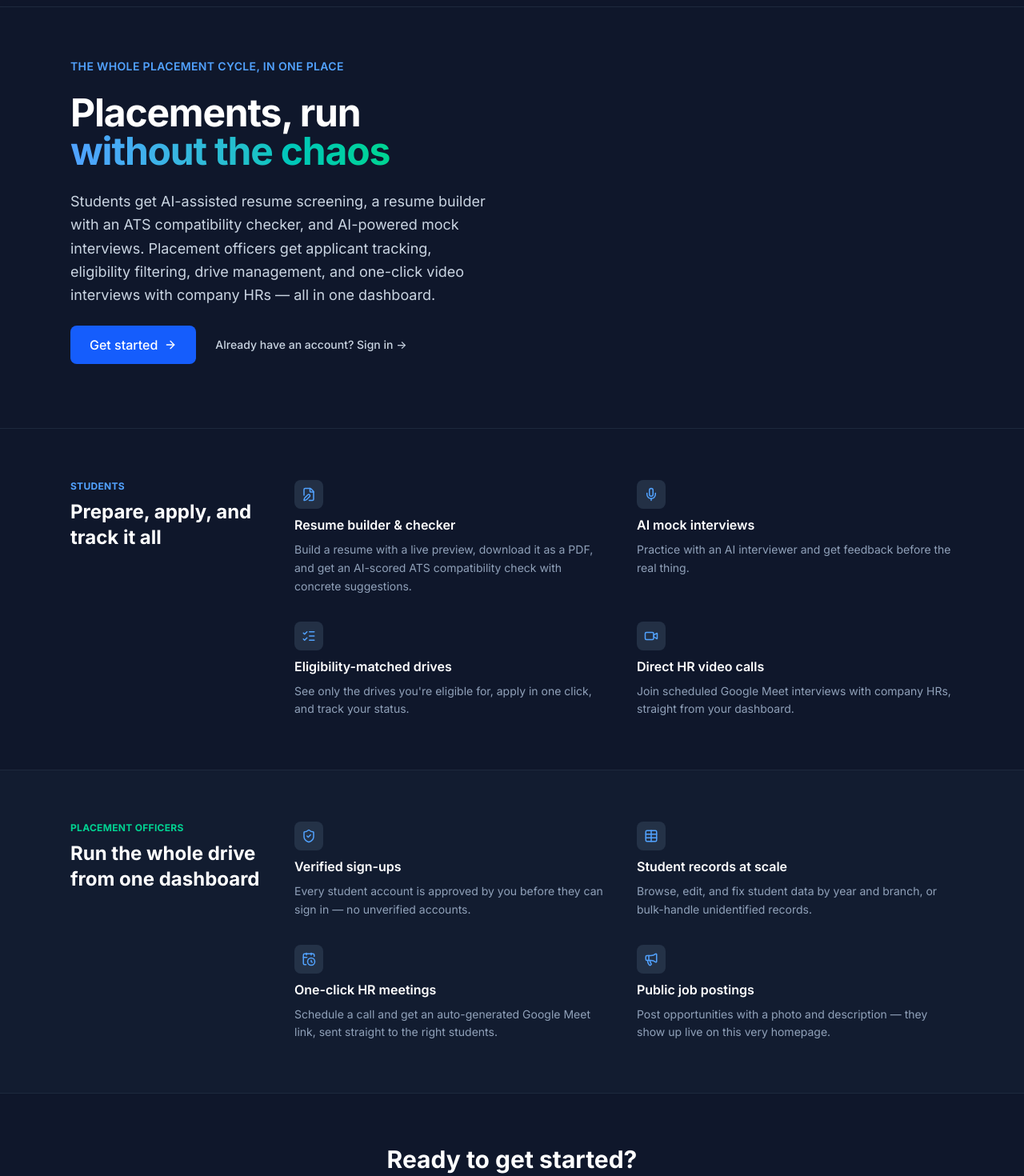
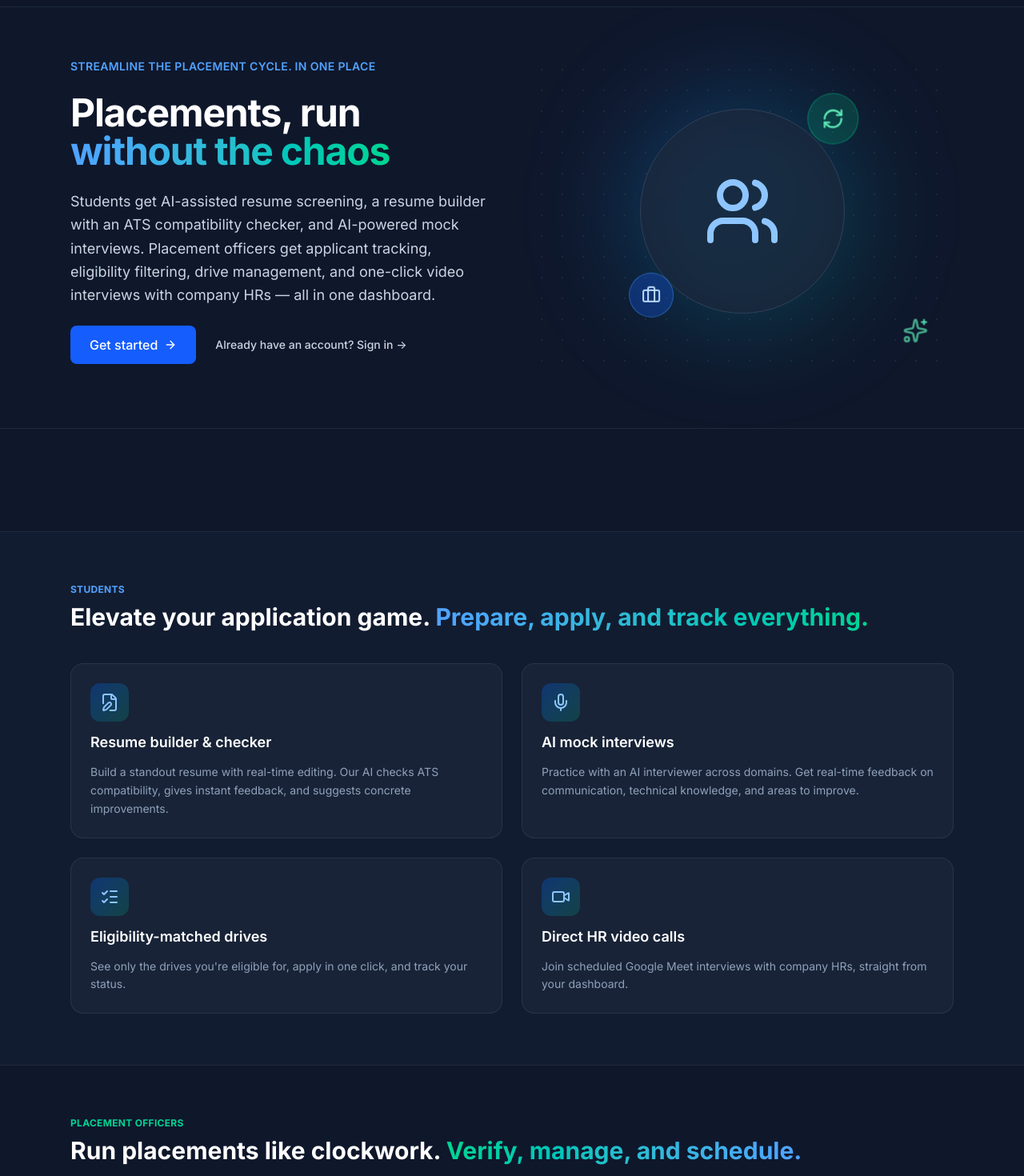
Before and after one commit to Kartiksingh45/placement-portal, a React (Vite) app: page / in a window 1280 px wide. Shown: the part 60-1530 px from the top of the page at 80% size. Built offline with nearby package versions, Linux system fonts and the light colour scheme; no server answers; the database is empty.

Commit message:
Redesign landing page hero with illustration, dot-grid background, and richer feature cards

```diff
--- a/src/pages/Home.tsx
+++ b/src/pages/Home.tsx
@@ -8,8 +8,11 @@ import {
   ListChecks,
   Megaphone,
   Mic,
+  RefreshCw,
   ShieldCheck,
+  Sparkles,
   Table,
+  Users,
   Video,
 } from 'lucide-react'
 import { useAuth } from '../contexts/auth-context'
@@ -26,12 +29,46 @@ function FeatureCard({
   description: string
 }) {
   return (
-    <div className="space-y-2">
-      <div className="w-9 h-9 rounded-lg bg-slate-700/60 flex items-center justify-center text-blue-400 shrink-0">
-        <Icon className="w-4.5 h-4.5" />
+    <div className="bg-slate-800/60 border border-slate-700/60 hover:border-slate-600 rounded-2xl p-6 space-y-3 transition-colors">
+      <div className="w-12 h-12 rounded-xl bg-gradient-to-br from-blue-600/30 to-emerald-500/20 flex items-center justify-center text-blue-300 shrink-0">
+        <Icon className="w-6 h-6" />
       </div>
-      <h3 className="font-semibold">{title}</h3>
+      <h3 className="font-semibold text-lg">{title}</h3>
       <p className="text-sm text-slate-400 leading-relaxed">{description}</p>
+    </div>
+  )
+}
+
+function DotGrid({ className = '' }: { className?: string }) {
+  return (
+    <div
+      className={`pointer-events-none absolute inset-0 opacity-25 ${className}`}
+      style={{
+        backgroundImage: 'radial-gradient(circle, #475569 1px, transparent 1px)',
+        backgroundSize: '26px 26px',
+      }}
+    />
+  )
+}
+
+function HeroIllustration() {
+  return (
+    <div className="relative h-[320px] sm:h-[380px] flex items-center justify-center">
+      <DotGrid className="rounded-3xl" />
+      <div className="absolute w-72 h-72 rounded-full bg-gradient-to-br from-blue-500/30 to-emerald-400/20 blur-3xl" />
+
+      <div className="relative flex items-center justify-center w-56 h-56 sm:w-64 sm:h-64 rounded-full bg-slate-800/70 border border-slate-700 backdrop-blur">
+        <Users className="w-20 h-20 sm:w-24 sm:h-24 text-blue-300" />
+
+        <div className="absolute -top-3 -right-3 sm:-top-4 sm:-right-4 w-14 h-14 sm:w-16 sm:h-16 rounded-full bg-emerald-500/20 border border-emerald-400/40 flex items-center justify-center animate-[float_7s_ease-in-out_infinite]">
+          <RefreshCw className="w-6 h-6 sm:w-7 sm:h-7 text-emerald-300" />
+        </div>
+        <div className="absolute -bottom-5 -left-5 sm:-bottom-6 sm:-left-6 w-12 h-12 sm:w-14 sm:h-14 rounded-full bg-blue-600/30 border border-blue-400/40 flex items-center justify-center animate-[float_8s_ease-in-out_infinite_1s]">
+          <Briefcase className="w-5 h-5 sm:w-6 sm:h-6 text-blue-200" />
+        </div>
+      </div>
+
+      <Sparkles className="absolute bottom-2 right-4 sm:right-10 w-7 h-7 sm:w-8 sm:h-8 text-emerald-300/70 animate-[float_6s_ease-in-out_infinite_2s]" />
     </div>
   )
 }
@@ -84,10 +121,11 @@ export default function Home() {
         </div>
       </header>
 
-      <section className="max-w-6xl mx-auto px-6 pt-16 pb-20 grid grid-cols-1 lg:grid-cols-2 gap-12 items-center">
+      <section className="relative overflow-hidden">
+        <div className="max-w-6xl mx-auto px-6 pt-16 pb-20 grid grid-cols-1 lg:grid-cols-2 gap-12 items-center">
           <div className="space-y-6 animate-[fadeInUp_0.5s_ease-out]">
             <p className="text-blue-400 text-sm font-semibold tracking-wide uppercase">
-            The whole placement cycle, in one place
+              Streamline the placement cycle. In one place
             </p>
             <h1 className="text-4xl sm:text-5xl font-bold tracking-tight">
               Placements, run{' '}
@@ -96,10 +134,10 @@ export default function Home() {
               </span>
             </h1>
             <p className="text-lg text-slate-300 leading-relaxed">
-            Students get AI-assisted resume screening, a resume builder with an ATS compatibility
-            checker, and AI-powered mock interviews. Placement officers get applicant tracking,
-            eligibility filtering, drive management, and one-click video interviews with company
-            HRs — all in one dashboard.
+              Students get AI-assisted resume screening, a resume builder with an ATS
+              compatibility checker, and AI-powered mock interviews. Placement officers get
+              applicant tracking, eligibility filtering, drive management, and one-click video
+              interviews with company HRs — all in one dashboard.
             </p>
             <div className="flex flex-wrap items-center gap-x-6 gap-y-3">
               <Link
@@ -115,29 +153,41 @@ export default function Home() {
             </div>
           </div>
 
-        <div id="opportunities" className="animate-[fadeInUp_0.6s_ease-out]">
+          <div className="animate-[fadeInUp_0.6s_ease-out]">
+            <HeroIllustration />
+          </div>
+        </div>
+      </section>
+
+      <section id="opportunities" className="border-t border-slate-800 py-16">
+        <div className="max-w-2xl mx-auto px-6">
           <JobTicker />
         </div>
       </section>
 
-      <section id="students" className="border-t border-slate-800 py-16">
-        <div className="max-w-6xl mx-auto px-6 grid grid-cols-1 lg:grid-cols-[240px_1fr] gap-10">
+      <section id="students" className="border-t border-slate-800 py-16 bg-slate-800/30">
+        <div className="max-w-6xl mx-auto px-6 space-y-10">
           <div>
             <p className="text-blue-400 text-xs font-bold uppercase tracking-wide mb-2">
               Students
             </p>
-            <h2 className="text-2xl font-bold">Prepare, apply, and track it all</h2>
+            <h2 className="text-3xl font-bold">
+              Elevate your application game.{' '}
+              <span className="bg-gradient-to-r from-blue-400 to-emerald-400 bg-clip-text text-transparent">
+                Prepare, apply, and track everything.
+              </span>
+            </h2>
           </div>
-          <div className="grid grid-cols-1 sm:grid-cols-2 gap-8">
+          <div className="grid grid-cols-1 sm:grid-cols-2 gap-6">
             <FeatureCard
               icon={FileEdit}
               title="Resume builder & checker"
-              description="Build a resume with a live preview, download it as a PDF, and get an AI-scored ATS compatibility check with concrete suggestions."
+              description="Build a standout resume with real-time editing. Our AI checks ATS compatibility, gives instant feedback, and suggests concrete improvements."
             />
             <FeatureCard
               icon={Mic}
               title="AI mock interviews"
-              description="Practice with an AI interviewer and get feedback before the real thing."
+              description="Practice with an AI interviewer across domains. Get real-time feedback on communication, technical knowledge, and areas to improve."
             />
             <FeatureCard
               icon={ListChecks}
@@ -153,15 +203,20 @@ export default function Home() {
         </div>
       </section>
 
-      <section id="officers" className="border-t border-slate-800 py-16 bg-slate-800/30">
-        <div className="max-w-6xl mx-auto px-6 grid grid-cols-1 lg:grid-cols-[240px_1fr] gap-10">
+      <section id="officers" className="border-t border-slate-800 py-16">
+        <div className="max-w-6xl mx-auto px-6 space-y-10">
           <div>
             <p className="text-emerald-400 text-xs font-bold uppercase tracking-wide mb-2">
               Placement officers
             </p>
-            <h2 className="text-2xl font-bold">Run the whole drive from one dashboard</h2>
+            <h2 className="text-3xl font-bold">
+              Run placements like clockwork.{' '}
+              <span className="bg-gradient-to-r from-emerald-400 to-blue-400 bg-clip-text text-transparent">
+                Verify, manage, and schedule.
+              </span>
+            </h2>
           </div>
-          <div className="grid grid-cols-1 sm:grid-cols-2 gap-8">
+          <div className="grid grid-cols-1 sm:grid-cols-2 gap-6">
             <FeatureCard
               icon={ShieldCheck}
               title="Verified sign-ups"
```
Lines whose indentation alone changed are shown as unchanged.
